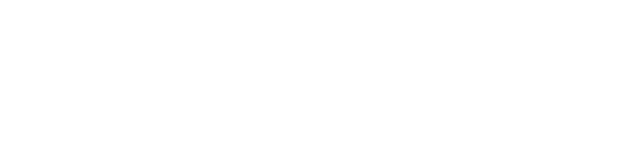
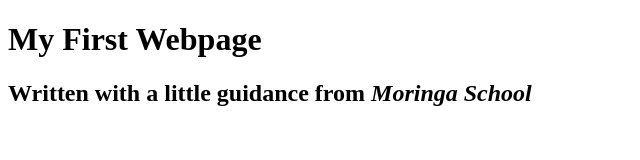
Before and after one commit to halkano/new-icon, a plain HTML site: page index.html in a window 1280 px wide. Shown: the whole page, without its empty margins (0-640 px from the left). Drawn offline with Linux system fonts and the light colour scheme.

Commit message:
updating of the h1 and h2

```diff
--- a/index.html
+++ b/index.html
@@ -5,6 +5,7 @@
       <title></title>
     </head>
     <body>
-
+      <h1>My First Webpage</h1>
+      <h2>Written with a little guidance from <em>Moringa School</em></h2>
     </body>
   </html>
```
